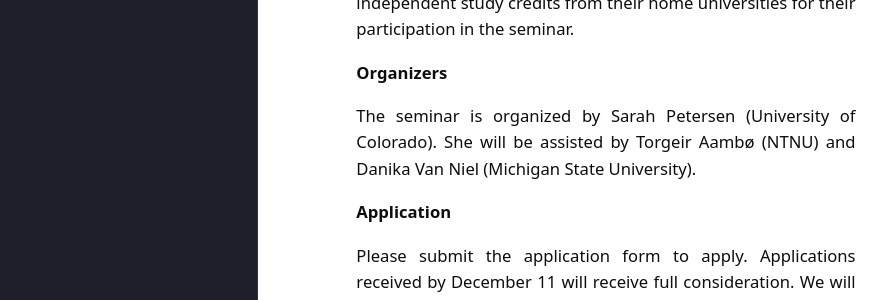
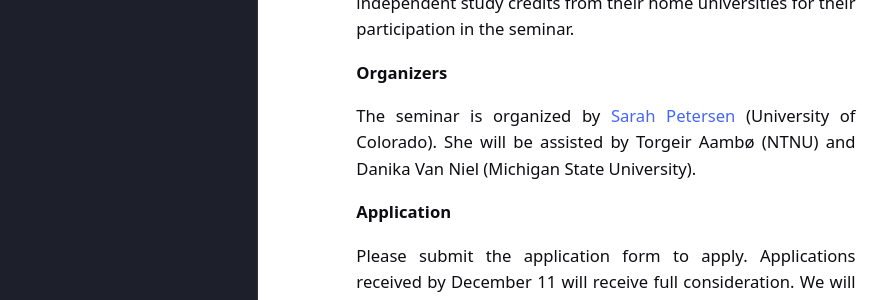
Before and after one commit to eCHTorc/eCHTorc.github.io, a Jekyll site: the page built from reading-seminar-on-hopf-rings-winter-24.html, in a window 1280 px wide and 900 px high, scrolled down 690 px. Shown: the part 335-635 px from the top of the window, without its empty margins (43-930 px from the left). Built offline with Jekyll 4.4.1, drawn with Linux system fonts in a browser that asks for light colours; part of the change alters nothing that is shown.

```diff
--- a/reading-seminar-on-hopf-rings-winter-24.html
+++ b/reading-seminar-on-hopf-rings-winter-24.html
@@ -47,7 +47,7 @@ As a general rule, students are expected to obtain 1-2 independent study credits
 </p>
 
 <p>
-The seminar is organized by Sarah Petersen (University of Colorado). She will be assisted by Torgeir Aambø (NTNU) and Danika Van Niel (Michigan State University).
+The seminar is organized by <a href="https://sites.google.com/view/sarahpetersen/home"> Sarah Petersen </a> (University of Colorado). She will be assisted by Torgeir Aambø (NTNU) and Danika Van Niel (Michigan State University).
 </p>
 
 <p>
```
